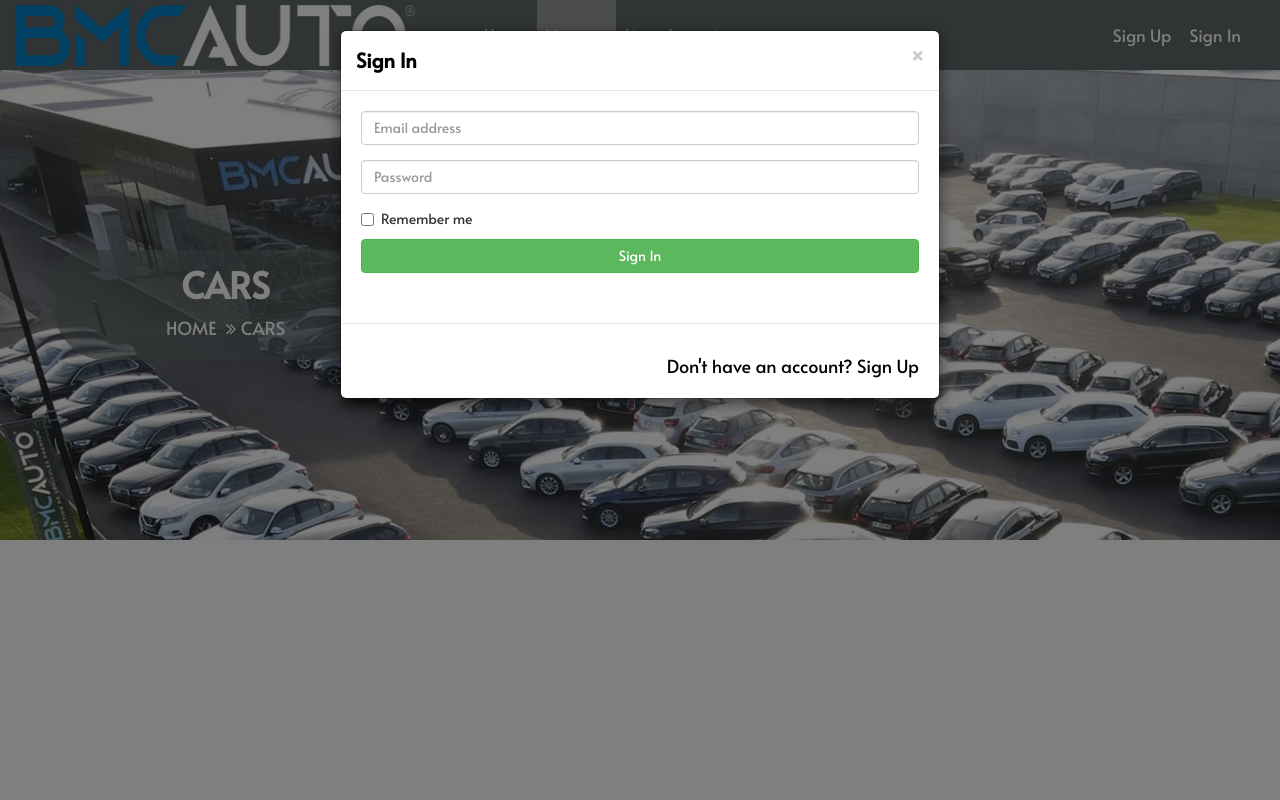
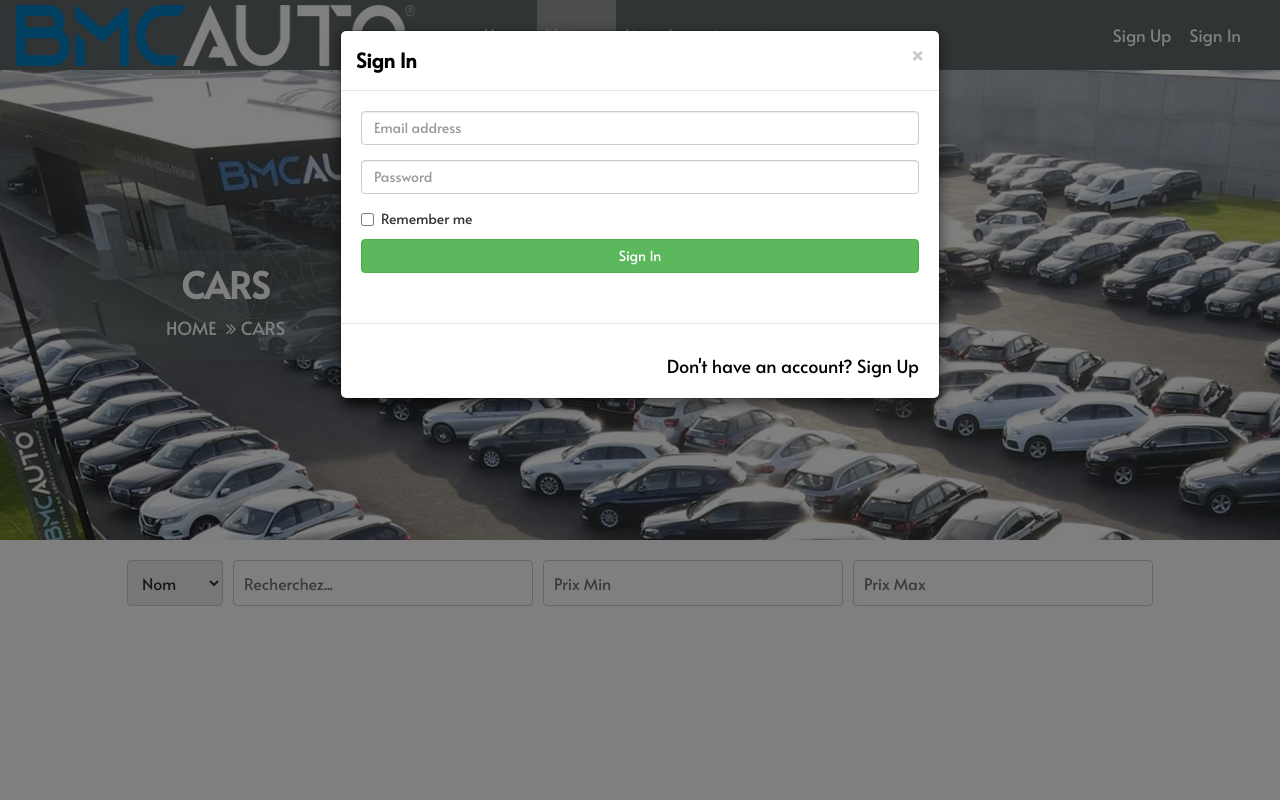
Before and after one commit to kameltounsi/Cr-dit, a PHP site: page /product.html in a window 1280 px wide. Run offline with PHP 8.4, Linux system fonts and the light colour scheme; some libraries are stand-ins or nearby versions.

Commit message:
Recherche multicritères + Affichage selon Prix min/max

```diff
--- a/product.html
+++ b/product.html
@@ -631,11 +631,34 @@
   </div>
  </div>
 </section>
+
+<div class="search-form">
+    <select id="searchOption">
+        <option value="nom">Nom</option>
+        <option value="model">Modèle</option>
+        <option value="ville">Ville</option>
+    </select>
+    <input type="text" id="searchInput" placeholder="Recherchez...">
+    <input type="number" id="minPrice" placeholder="Prix Min">
+    <input type="number" id="maxPrice" placeholder="Prix Max">
+</div>
+
 <div class="car-grid" id="carGrid">
     <!-- Les voitures seront affichées ici -->
 </div>
 
+
+
+
+
 <script>
+document.getElementById('searchInput').addEventListener('input', performDynamicSearch);
+document.getElementById('searchOption').addEventListener('change', performDynamicSearch);
+document.getElementById('minPrice').addEventListener('input', performDynamicSearch);
+document.getElementById('maxPrice').addEventListener('input', performDynamicSearch);
+
+let allCars = [];
+
 function checkSession() {
   fetch('check_session.php', {
     method: 'GET',
@@ -646,10 +669,8 @@
   .then(response => response.json())
   .then(data => {
     if (data.status === 'connected') {
-      // Utilisateur connecté, on affiche les voitures
       fetchCarsData();
     } else {
-      // Utilisateur non connecté, on montre le modal de connexion
       $('#loginModal').modal('show');
     }
   })
@@ -667,10 +688,22 @@
   })
   .then(response => response.json())
   .then(cars => {
-    console.log(cars);
+    allCars = cars;
+    displayCars(allCars);
+  })
+  .catch(error => {
+    console.error('Erreur:', error);
+  });
+}
 
+function displayCars(cars) {
   const carGrid = document.getElementById('carGrid');
   carGrid.innerHTML = '';
+
+  if (cars.length === 0) {
+    carGrid.innerHTML = '<p>Aucune voiture trouvée.</p>';
+    return;
+  }
 
   cars.forEach(car => {
     const carItem = document.createElement('div');
@@ -709,7 +742,7 @@
         img.src = images[currentImageIndex];
       });
     } else {
-        imgContainer.innerHTML = "<p>No images available</p>";
+      imgContainer.innerHTML = "<p>Aucune image disponible</p>";
     }
 
     imgContainer.appendChild(prevButton);
@@ -731,7 +764,6 @@
 
     reserveButton.addEventListener('click', () => {
       alert(`Vous avez réservé: ${car.nom} ${car.model}`);
-        // Ajouter la logique de réservation ici
     });
 
     carItem.appendChild(imgContainer);
@@ -742,13 +774,43 @@
 
     carGrid.appendChild(carItem);
   });
-  })
-  .catch(error => {
-    console.error('Erreur:', error);
+}
+
+function performDynamicSearch() {
+  const searchInput = document.getElementById('searchInput').value.trim().toLowerCase();
+  const searchOption = document.getElementById('searchOption').value;
+  const minPrice = parseFloat(document.getElementById('minPrice').value);
+  const maxPrice = parseFloat(document.getElementById('maxPrice').value);
+
+  const filteredCars = allCars.filter(car => {
+    // Filtrage par critère sélectionné
+    let matchesSearch = false;
+    if (searchOption === 'nom') {
+      matchesSearch = car.nom.toLowerCase().includes(searchInput);
+    } else if (searchOption === 'model') {
+      matchesSearch = car.model.toLowerCase().includes(searchInput);
+    } else if (searchOption === 'ville') {
+      matchesSearch = car.ville.toLowerCase().includes(searchInput);
+    }
+
+    // Filtrage par prix
+    let matchesPrice = true;
+    if (!isNaN(minPrice) && car.prix < minPrice) {
+      matchesPrice = false;
+    }
+    if (!isNaN(maxPrice) && car.prix > maxPrice) {
+      matchesPrice = false;
+    }
+
+    return matchesSearch && matchesPrice;
   });
+
+  displayCars(filteredCars);
 }
 
 document.addEventListener('DOMContentLoaded', checkSession);
+
+
 
 // Appeler cette fonction lors d'une connexion réussie
 function onLoginSuccess() {
@@ -758,6 +820,24 @@
 
 </script>
 <style>
+.search-form {
+    margin: 20px;
+    display: flex;
+    justify-content: center;
+    gap: 10px;
+}
+
+.search-form select, .search-form input {
+    padding: 10px;
+    border: 1px solid #ccc;
+    border-radius: 4px;
+    font-size: 16px;
+}
+
+.search-form input {
+    width: 300px;
+}
+
     .reserve-button {
     background-color: #007bff; /* Blue background color */
     color: white; /* White text */
```
Also changed, not shown: Back/affichcars.php (+32 -15 lines). Lines whose indentation alone changed are shown as unchanged.
